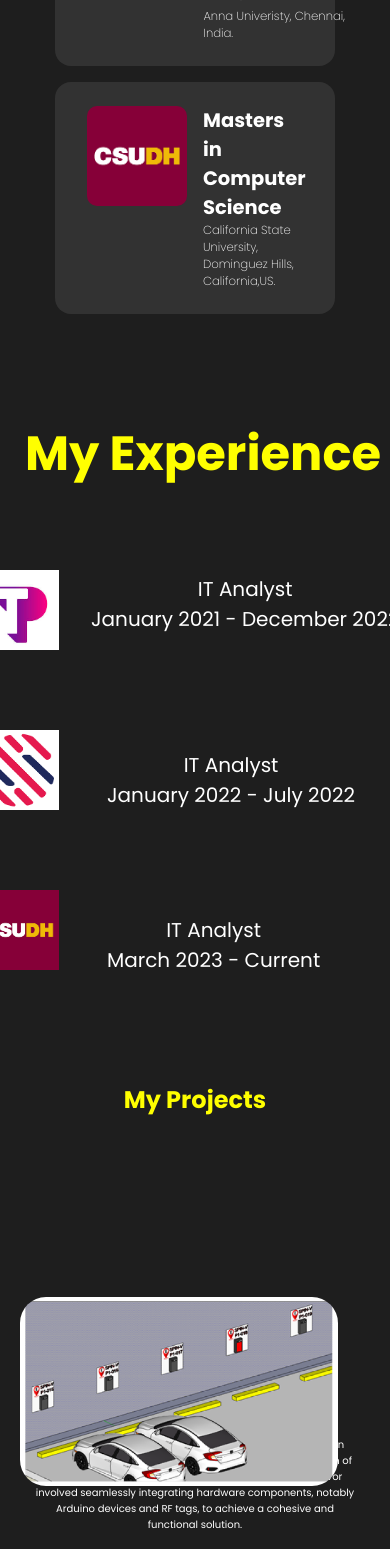
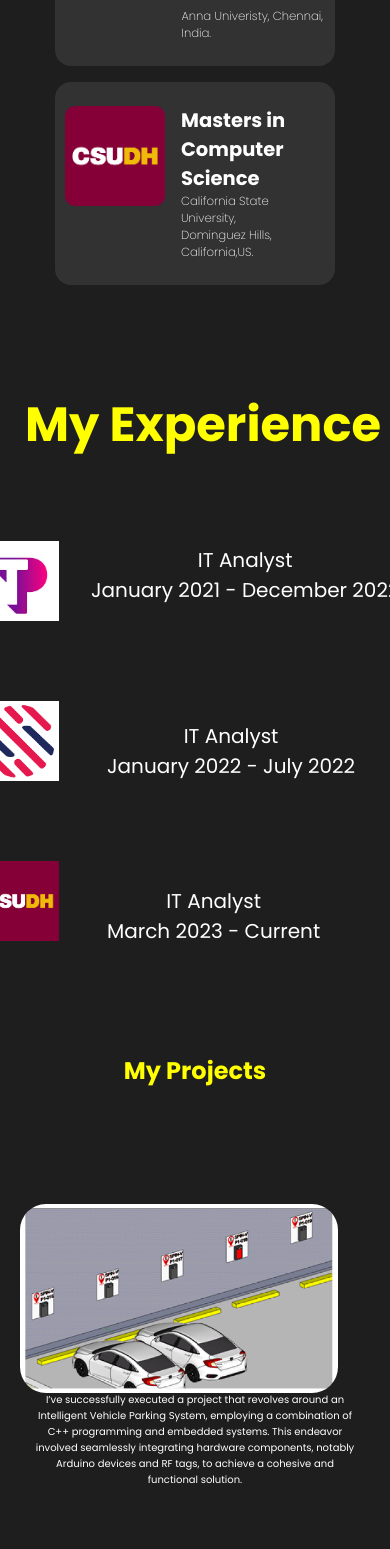
Before and after one commit to RyanRanjith/PortFolio, a React (Create React App) app: page / in a window 390 px wide. Shown: the part 1176-2725 px from the top of the page. Built offline with nearby package versions, Linux system fonts and the light colour scheme.

Commit message:
10-24-2023

```diff
--- a/src/components/Contact/contact.css
+++ b/src/components/Contact/contact.css
@@ -128,7 +128,7 @@
         margin-top: 20rem;
         font-size: 10px;
         position: relative;
-        top: -1rem;
+        top: -2rem;
     }
     .m{
         text-align: center;
@@ -141,9 +141,10 @@
     .clientImgs {
     display: grid;
     position: relative;
+    top: -2rem;
     right: 1rem;
-    gap: 80px;
-    margin-top: -40rem;
+    gap: 150px;
+    margin-top: -42rem;
 
     }
 
--- a/src/components/Skills/skills.css
+++ b/src/components/Skills/skills.css
@@ -82,8 +82,8 @@
     .skillBar{
     display: flex;
     margin: 1rem;
-    padding-left: -1rem;
-    padding-right: -1rem;
+    padding-left: 10px;
+    padding-right: 0;
     border-radius: 1rem;
     background: rgb(50, 50, 50);
     }
```
